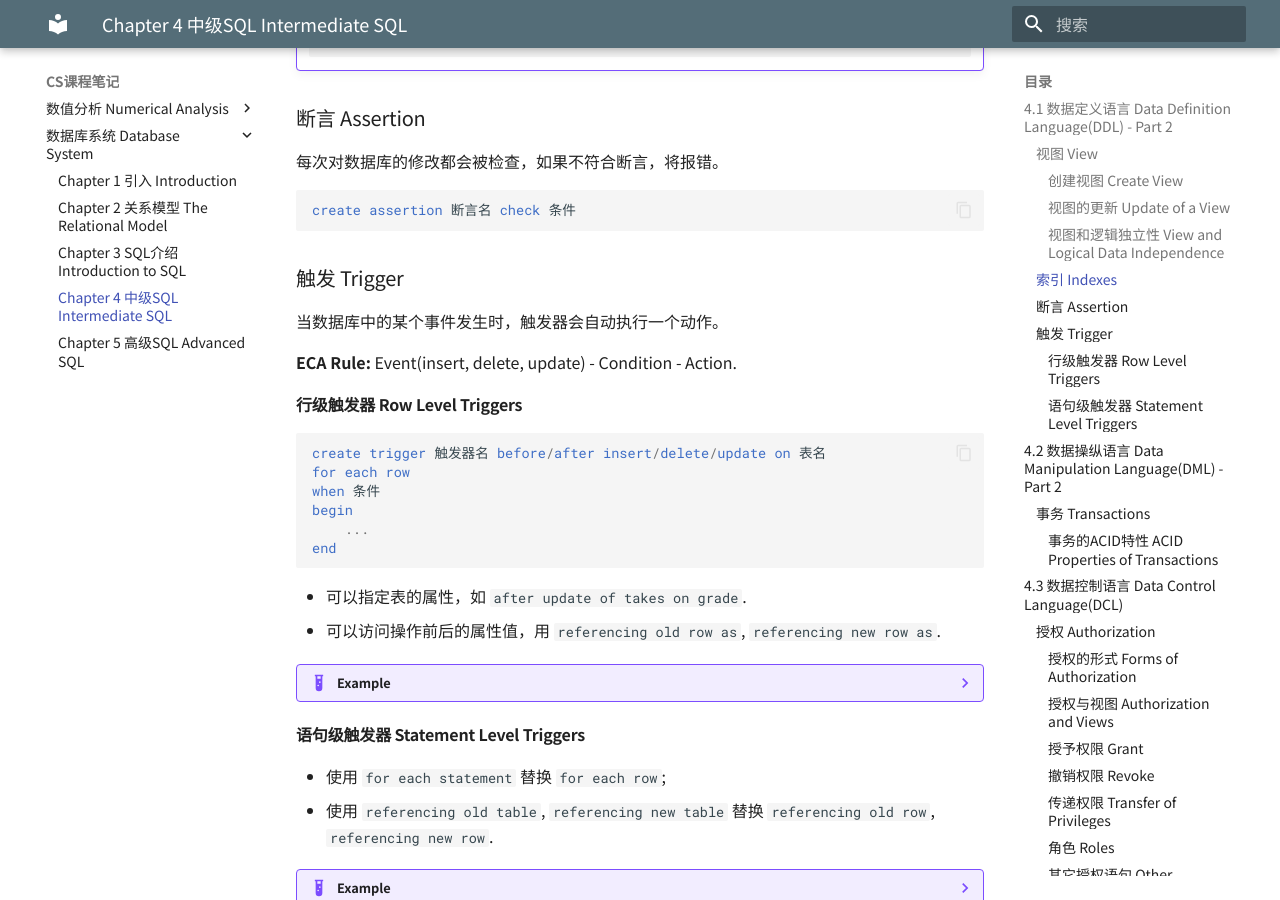
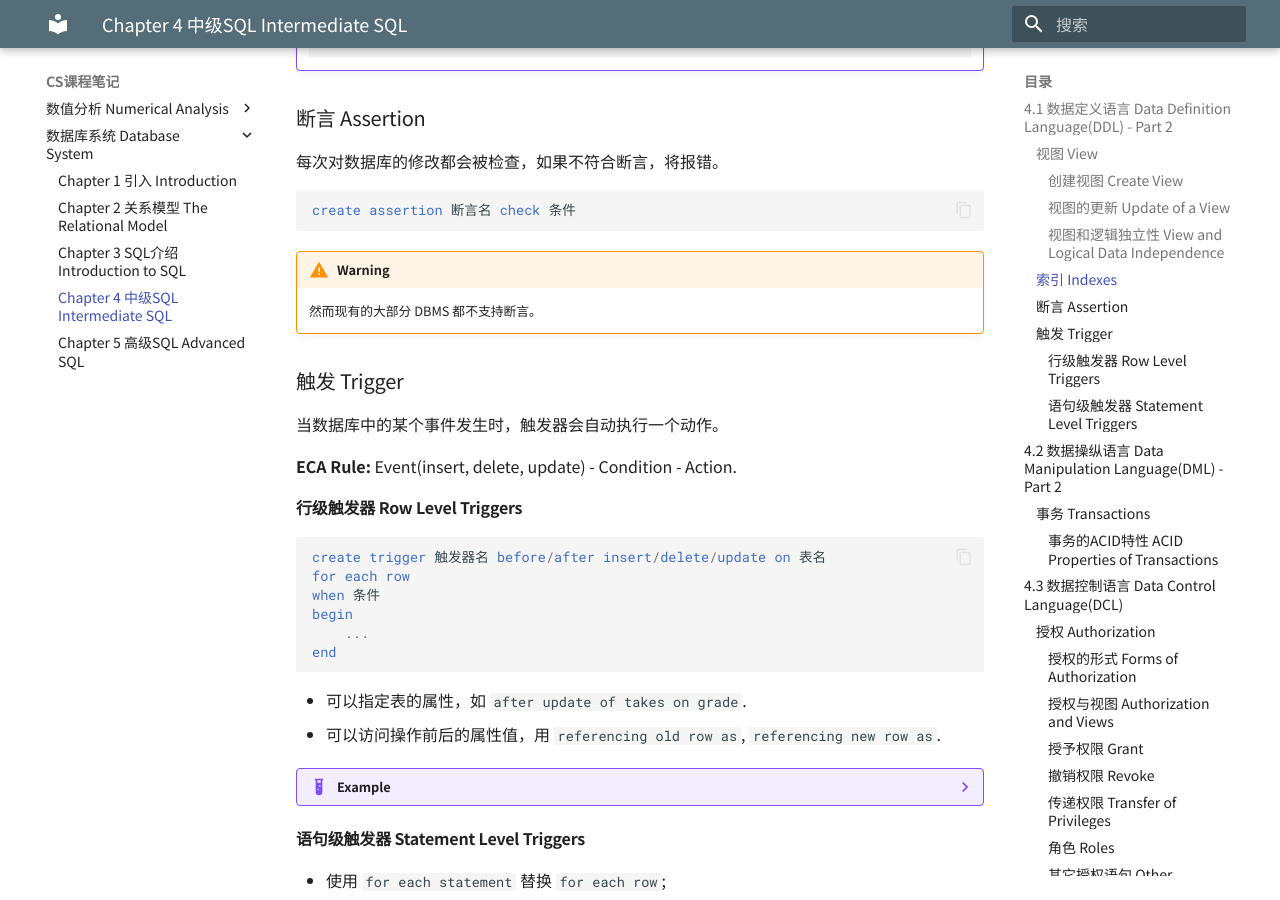
Before and after one commit to Shallowy/notebook, an MkDocs documentation site: the page built from docs/cs_notes/database_system/chap4.md, in a window 1280 px wide and 900 px high, scrolled down 1854 px. Built offline with MkDocs 1.6.1 and Material for MkDocs 9.7.7, drawn with Linux system fonts in a browser that asks for light colours; comment, search, counter and statistics services are not loaded.

Commit message:
modified

````diff
--- a/docs/cs_notes/database_system/chap4.md
+++ b/docs/cs_notes/database_system/chap4.md
@@ -89,6 +89,9 @@ insert into S values(1, 2, 3) => insert into S1 values(1, 2); insert into S2 val
 ```sql linenums="0"
 create assertion 断言名 check 条件
 ```
+!!! warning
+    然而现有的大部分 DBMS 都不支持断言。
+
 ### 触发 Trigger
 当数据库中的某个事件发生时，触发器会自动执行一个动作。
 
````
